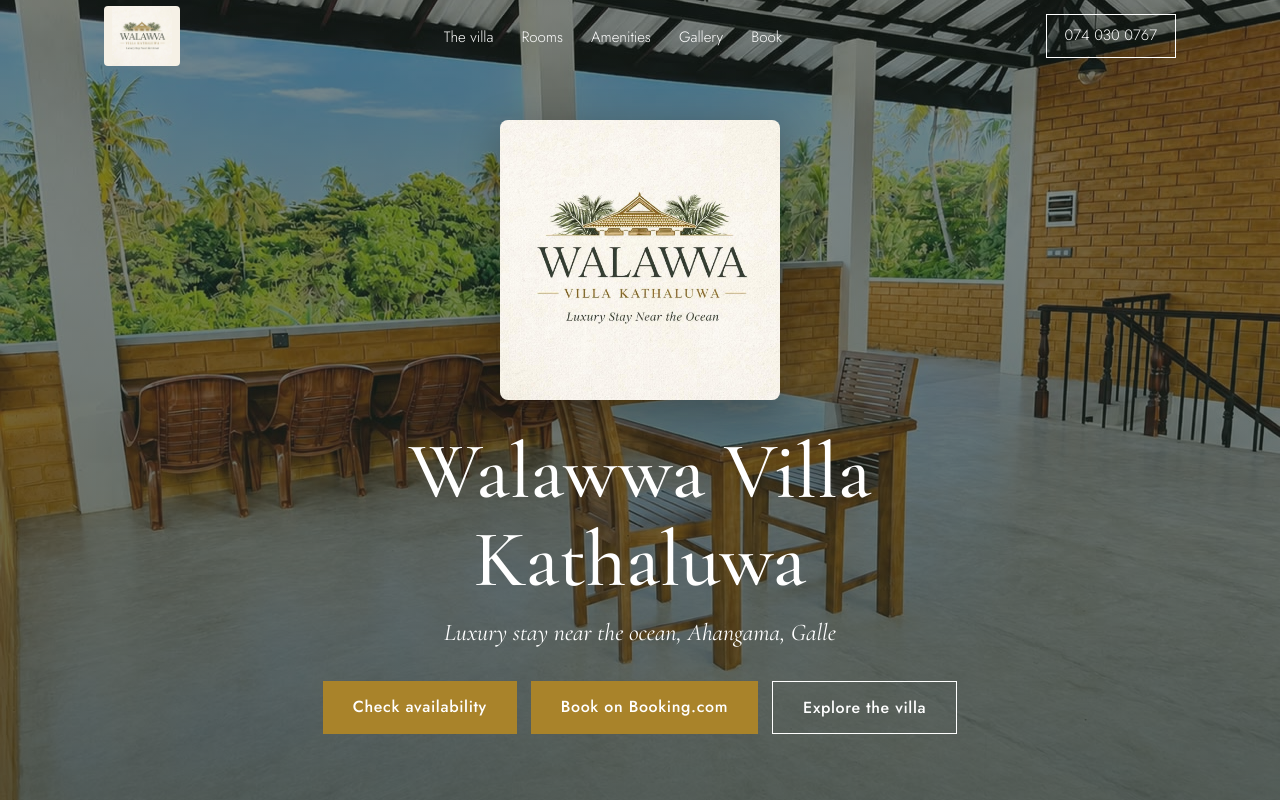
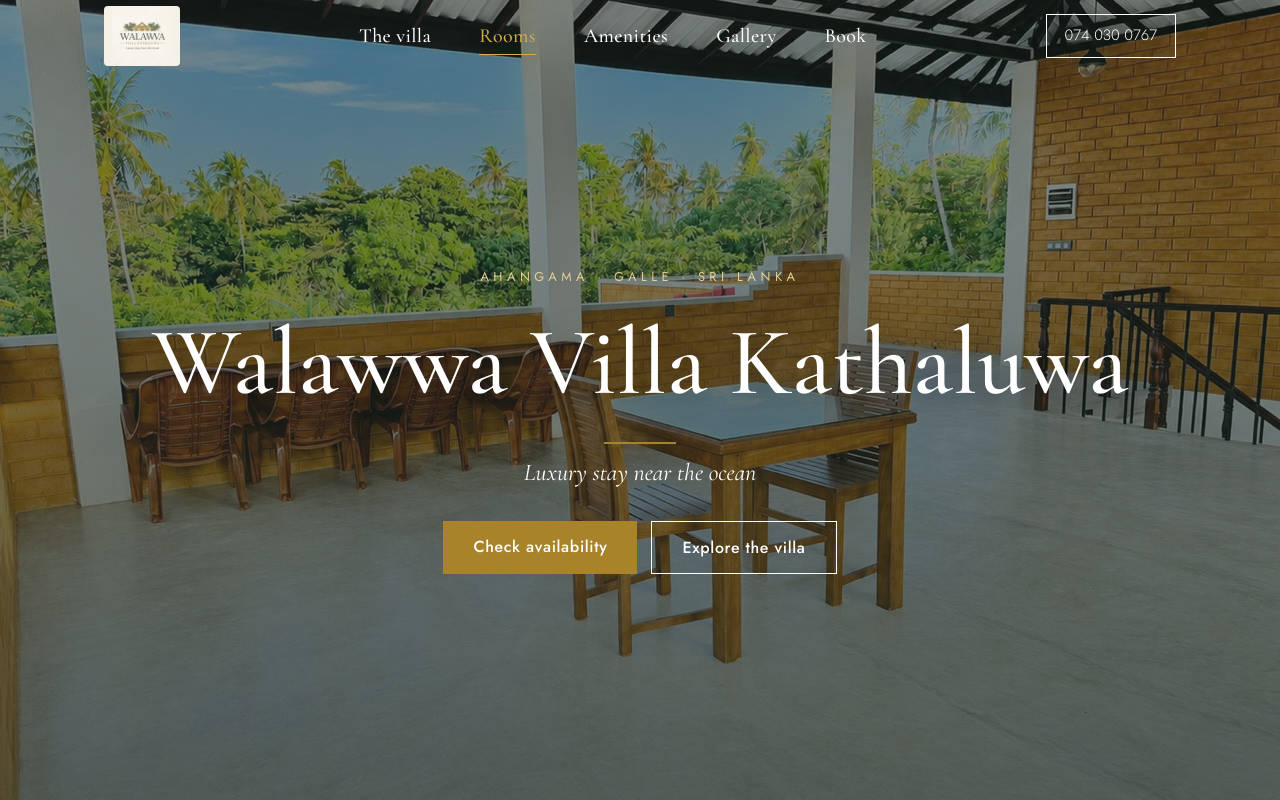
Before and after one commit to Govini2003/walawwa-villa-kathaluwa, a React (Vite) app: page / in a window 1280 px wide. Shown: the top 800 px of the page. Built offline with nearby package versions, Linux system fonts and the light colour scheme.

Commit message:
Update hero section

```diff
--- a/src/App.jsx
+++ b/src/App.jsx
@@ -15,8 +15,17 @@
 
 function Header() {
   const [solid, setSolid] = useState(false)
+  const [active, setActive] = useState(D.NAV[0][0])
   useEffect(() => {
-    const on = () => setSolid(window.scrollY > 60)
+    const on = () => {
+      setSolid(window.scrollY > 60)
+      let cur = D.NAV[0][0]
+      for (const [id] of D.NAV) {
+        const el = document.getElementById(id)
+        if (el && el.getBoundingClientRect().top <= window.innerHeight * 0.4) cur = id
+      }
+      setActive(cur)
+    }
     on()
     window.addEventListener('scroll', on, { passive: true })
     return () => window.removeEventListener('scroll', on)
@@ -27,7 +36,7 @@
         <a className="brand" href="#top" aria-label="Walawwa Villa Kathaluwa home">
           <img src={asset('gallery/logo.png')} alt="Walawwa Villa Kathaluwa" />
         </a>
-        <ul>{D.NAV.map(([id, label]) => <li key={id}><a href={`#${id}`}>{label}</a></li>)}</ul>
+        <ul>{D.NAV.map(([id, label]) => <li key={id}><a href={`#${id}`} className={active === id ? 'active' : ''}>{label}</a></li>)}</ul>
         <a className="call" href={`tel:${D.PHONE_TEL}`}>{D.PHONE_DISPLAY}</a>
       </nav></div>
     </header>
@@ -40,12 +49,12 @@
     <section className="hero">
       {ok && <img src={asset('gallery/img3.png')} alt="" onError={() => setOk(false)} />}
       <div>
-        <img className="logo" src={asset('gallery/logo.png')} alt="Walawwa Villa Kathaluwa logo" />
+        <span className="eyebrow">Ahangama · Galle · Sri Lanka</span>
         <h1>Walawwa Villa Kathaluwa</h1>
-        <p>Luxury stay near the ocean, Ahangama, Galle</p>
+        <span className="rule" aria-hidden="true" />
+        <p>Luxury stay near the ocean</p>
         <div className="row">
           <a className="btn" href="#contact">Check availability</a>
-          <a className="btn" href={D.BOOKING_URL} target="_blank" rel="noopener noreferrer">Book on Booking.com</a>
           <a className="btn ghost" href="#about">Explore the villa</a>
         </div>
       </div>
--- a/src/styles.css
+++ b/src/styles.css
@@ -21,9 +21,11 @@
 nav{display:flex;align-items:center;justify-content:space-between;height:72px}
 nav .brand{display:flex;align-items:center}
 nav .brand img{display:block;width:76px;height:60px;object-fit:contain;background:var(--paper);border-radius:4px}
-nav ul{display:flex;gap:28px;list-style:none;padding:0}
-nav ul a{text-decoration:none;color:#fff;font-size:15px}
+nav ul{display:flex;gap:48px;list-style:none;padding:0}
+nav ul a{text-decoration:none;color:#fff;font:500 1.25rem "Cormorant Garamond",Georgia,serif;letter-spacing:.02em;padding-bottom:6px;border-bottom:1px solid transparent;transition:color .2s,border-color .2s}
+nav ul a:hover,nav ul a.active{color:#d4ad4a;border-bottom-color:#d4ad4a}
 header.solid nav ul a{color:var(--ink)}
+header.solid nav ul a:hover,header.solid nav ul a.active{color:var(--gold);border-bottom-color:var(--gold)}
 nav .call{border:1px solid #fff;padding:8px 18px;color:#fff;text-decoration:none;font-size:15px}
 header.solid .call{border-color:var(--gold);color:var(--gold)}
 @media(max-width:820px){nav ul{display:none}}
@@ -31,10 +33,11 @@
 .hero{min-height:100svh;display:grid;place-items:center;text-align:center;color:#fff;padding:120px 24px 80px;background:linear-gradient(rgba(28,40,32,.55),rgba(28,40,32,.7)),var(--green);position:relative}
 .hero>img{position:absolute;inset:0;width:100%;height:100%;object-fit:cover;z-index:0}
 .hero::after{content:"";position:absolute;inset:0;background:linear-gradient(rgba(28,40,32,.5),rgba(28,40,32,.72))}
-.hero>div{position:relative;z-index:1;max-width:760px}
-.hero .logo{width:min(280px,68vw);border-radius:8px;margin:0 auto 28px;display:block;aspect-ratio:1;object-fit:contain;box-shadow:0 12px 40px rgba(0,0,0,.3);animation:rise 1s ease both}
+.hero>div{position:relative;z-index:1;max-width:980px}
+.hero .eyebrow{display:block;text-transform:uppercase;letter-spacing:.35em;font-size:.8rem;font-weight:400;color:#e6cf93;margin-bottom:22px;animation:rise 1s ease both}
+.hero .rule{display:block;width:72px;height:2px;background:var(--gold);margin:26px auto 0;animation:rise 1s .2s ease both}
 @keyframes rise{from{opacity:0;transform:translateY(18px)}to{opacity:1;transform:none}}
-.hero h1{color:#fff;font-size:clamp(2.6rem,7vw,5rem);animation:rise 1s .15s ease both}
+.hero h1{color:#fff;font-size:clamp(3rem,8vw,6rem);text-shadow:0 4px 30px rgba(0,0,0,.45);animation:rise 1s .15s ease both}
 .hero p{font:italic 400 1.5rem "Cormorant Garamond",serif;margin:14px 0 34px;animation:rise 1s .3s ease both}
 .hero .row{display:flex;gap:14px;justify-content:center;flex-wrap:wrap;animation:rise 1s .45s ease both}
 /* about */
```
